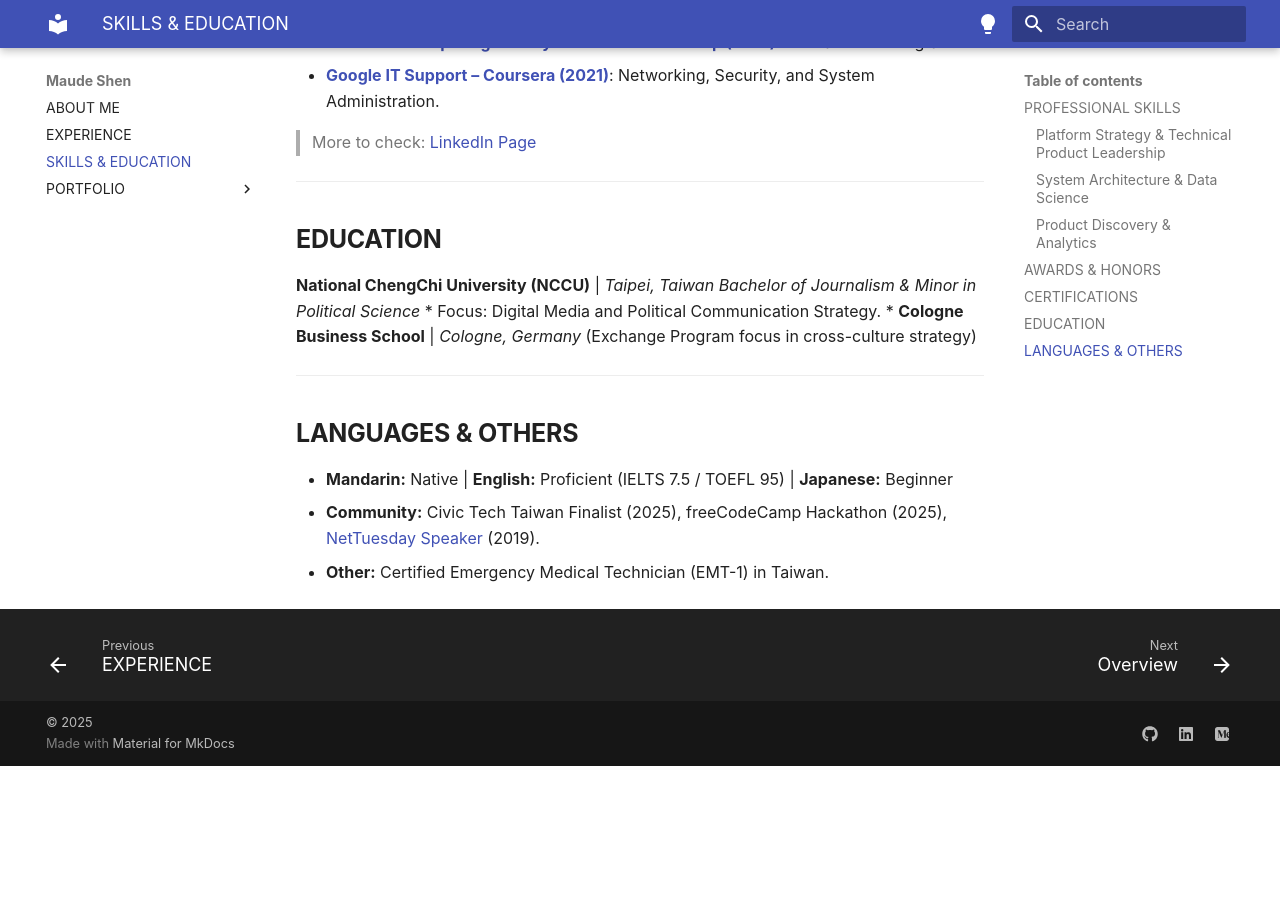
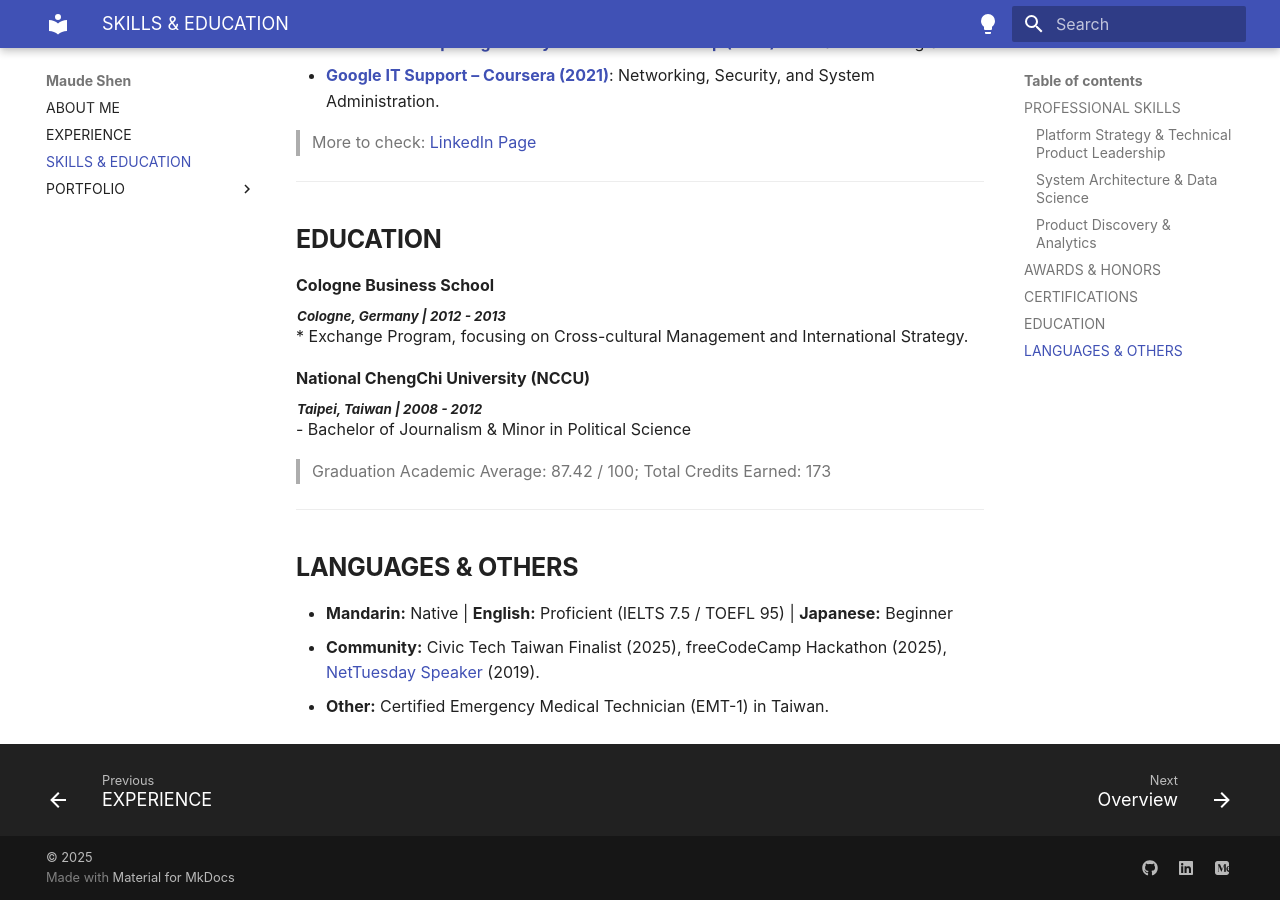
Before and after one commit to maudes/cv, an MkDocs documentation site: the page built from docs/education_skills.md, in a window 1280 px wide and 900 px high, scrolled down 1560 px. Built offline with MkDocs 1.6.1 and Material for MkDocs 9.7.7, drawn with Linux system fonts in a browser that asks for light colours; some web fonts are replaced; before the commit the page ends 2326 px from its top, so only the background shows below that.

Commit message:
Update education_skills.md

```diff
--- a/docs/education_skills.md
+++ b/docs/education_skills.md
@@ -42,10 +42,15 @@
 
 ## **EDUCATION**
 
-**National ChengChi University (NCCU)** | *Taipei, Taiwan*
-*Bachelor of Journalism & Minor in Political Science*
-* Focus: Digital Media and Political Communication Strategy.
-* **Cologne Business School** | *Cologne, Germany* (Exchange Program focus in cross-culture strategy)
+**Cologne Business School**
+<sub> ***Cologne, Germany  |  2012 - 2013*** </sub>
+* Exchange Program, focusing on Cross-cultural Management and International Strategy.
+
+**National ChengChi University (NCCU)**
+<sub> ***Taipei, Taiwan  |  2008 - 2012*** </sub>
+- Bachelor of Journalism & Minor in Political Science
+> Graduation Academic Average: 87.42 / 100; Total Credits Earned: 173
+
 
 ---
 
```
